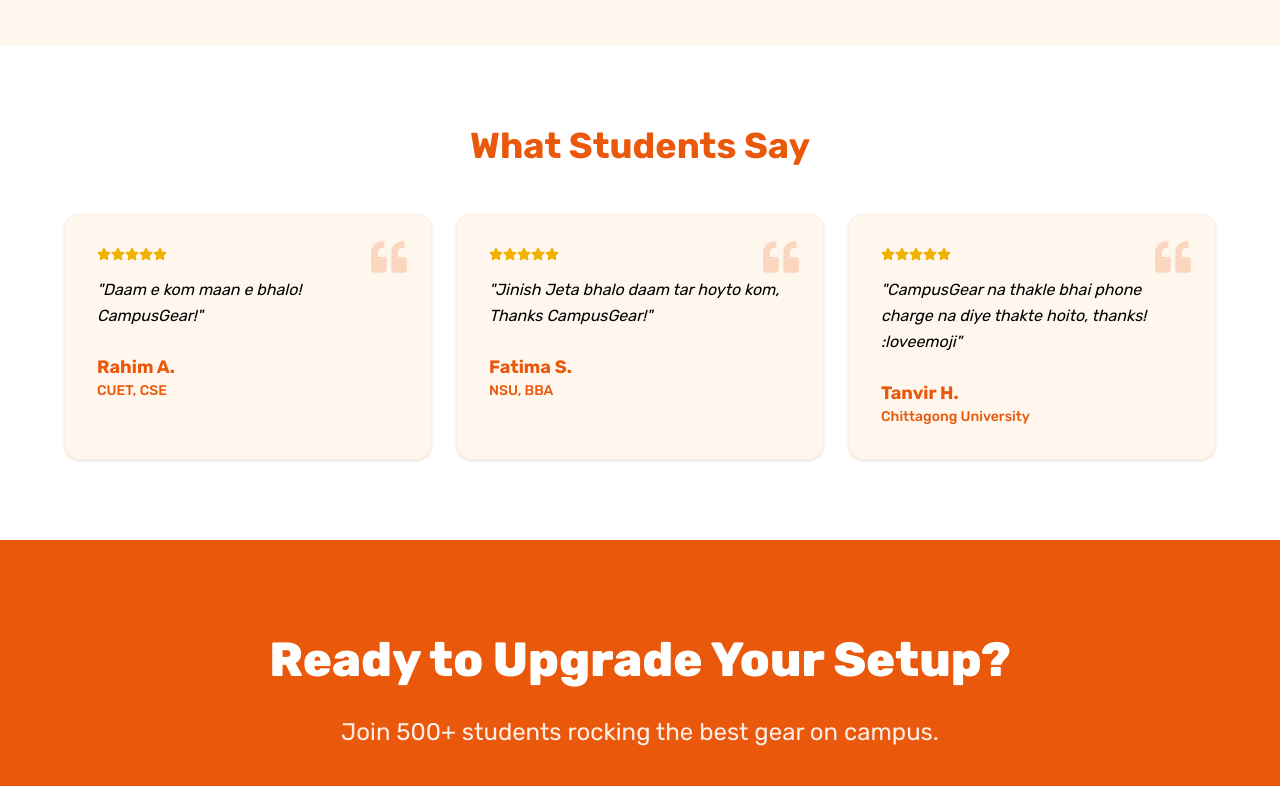
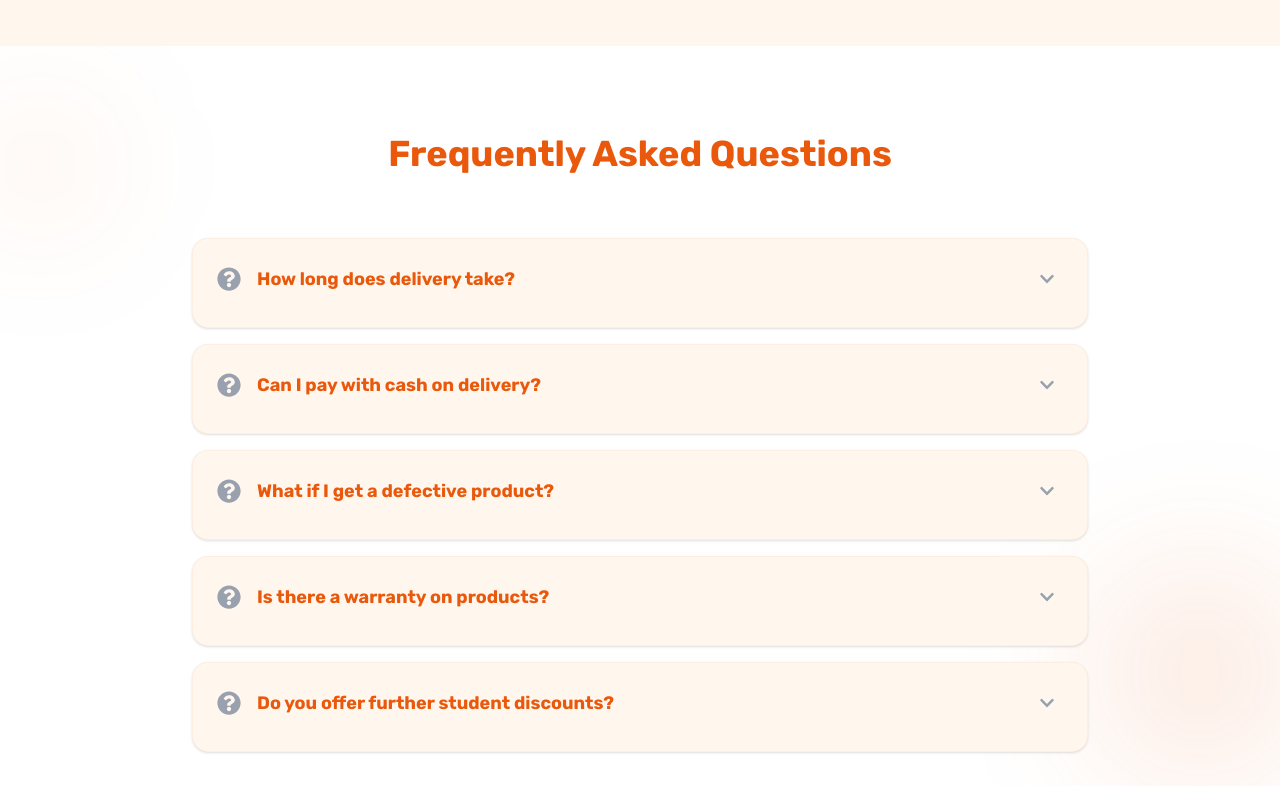
Before and after one commit to dibbockb/campus-gear, a Next.js app: page / in a window 1280 px wide. Shown: the part 2780-3566 px from the top of the page. Built offline with nearby package versions, Linux system fonts and the light colour scheme.

Commit message:
Added FAQ Section in homepage

```diff
--- a/src/app/page.js
+++ b/src/app/page.js
@@ -1,6 +1,7 @@
 import fs from 'fs';
 import path from 'path';
 import Link from 'next/link';
+import FAQ from '../components/FAQ';
 import {
   FaMobileAlt,
   FaHeadphones,
@@ -176,6 +177,8 @@
         </div>
       </section>
 
+      <FAQ />
+
       <section className="py-20 px-4 bg-background">
         <div className="max-w-6xl mx-auto">
           <h2 className="text-3xl md:text-4xl font-bold mb-12 text-center text-foreground">What Students Say</h2>
--- /dev/null
+++ b/src/components/FAQ.js
@@ -0,0 +1,85 @@
+"use client";
+
+import { useState } from "react";
+import { FaChevronDown, FaChevronUp, FaQuestionCircle } from "react-icons/fa";
+
+const faqs = [
+    {
+        question: "How long does delivery take?",
+        answer: "We offer same-day delivery for Chittagong & Dhaka! For other areas within Bangladesh, it typically takes 1-3 business days. We prioritize campus deliveries to ensure you get your gear before your next class."
+    },
+    {
+        question: "Can I pay with cash on delivery?",
+        answer: "Absolutely! We understand student life. You can inspect your gear upon arrival and pay cash. No advance payment needed for most campus locations."
+    },
+    {
+        question: "What if I get a defective product?",
+        answer: "No worries! We have a 7-day replacemnt policy. If your gear has any manufacturing issues, just let us know within 7 days and we'll swap it out instantly, no questions asked."
+    },
+    {
+        question: "Is there a warranty on products?",
+        answer: "Yes, most of our electronics (like earbuds and power banks) come with a minimum 6-month official warranty. Check the specific product page for exact warranty details."
+    },
+    {
+        question: "Do you offer further student discounts?",
+        answer: "Our prices are already student-optimized to be the lowest in the market! However, we do run monthly flash sales and offer 'Roommate Bundles'—extra discounts if you order 3+ items together."
+    }
+];
+
+export default function FAQ() {
+    const [openIndex, setOpenIndex] = useState(null);
+
+    const toggleFAQ = (index) => {
+        setOpenIndex(openIndex === index ? null : index);
+    };
+
+    return (
+        <section className="py-20 px-4 bg-background relative overflow-hidden">
+            {/* Decorative background elements */}
+            <div className="absolute top-0 left-0 w-full h-full overflow-hidden pointer-events-none">
+                <div className="absolute top-10 -left-10 w-40 h-40 bg-primary/5 rounded-full blur-3xl"></div>
+                <div className="absolute bottom-10 -right-10 w-60 h-60 bg-primary/10 rounded-full blur-3xl"></div>
+            </div>
+
+            <div className="max-w-4xl mx-auto relative z-10">
+                <div className="text-center mb-16">
+                    <h2 className="text-3xl md:text-4xl font-bold mt-2 text-foreground">Frequently Asked Questions</h2>
+                </div>
+
+                <div className="space-y-4">
+                    {faqs.map((faq, index) => (
+                        <div
+                            key={index}
+                            className={`bg-surface rounded-2xl overflow-hidden transition-all duration-300 border ${openIndex === index ? 'border-primary shadow-lg ring-1 ring-primary/20' : 'border-primary/5 shadow-sm hover:shadow-md'}`}
+                        >
+                            <button
+                                className="w-full flex items-center justify-between p-6 text-left focus:outline-none"
+                                onClick={() => toggleFAQ(index)}
+                            >
+                                <div className="flex items-center gap-4">
+                                    <span className={`text-2xl ${openIndex === index ? 'text-primary' : 'text-gray-400'}`}>
+                                        <FaQuestionCircle />
+                                    </span>
+                                    <span className={`text-lg font-bold text-foreground ${openIndex === index ? 'text-primary' : ''}`}>
+                                        {faq.question}
+                                    </span>
+                                </div>
+                                <div className={`p-2 rounded-full transition-colors duration-300 ${openIndex === index ? 'bg-primary/10 text-primary' : 'bg-transparent text-gray-400'}`}>
+                                    {openIndex === index ? <FaChevronUp /> : <FaChevronDown />}
+                                </div>
+                            </button>
+
+                            <div
+                                className={`transition-all duration-300 ease-in-out ${openIndex === index ? 'max-h-48 opacity-100' : 'max-h-0 opacity-0'}`}
+                            >
+                                <div className="p-6 pt-0 text-black dark:text-gray-300 leading-relaxed border-t border-primary/5 mx-6 mt-2">
+                                    {faq.answer}
+                                </div>
+                            </div>
+                        </div>
+                    ))}
+                </div>
+            </div>
+        </section>
+    );
+}
```
